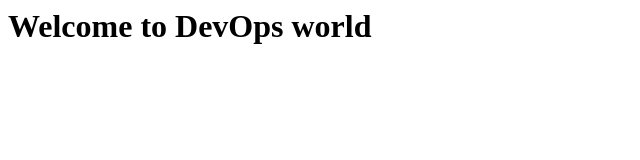
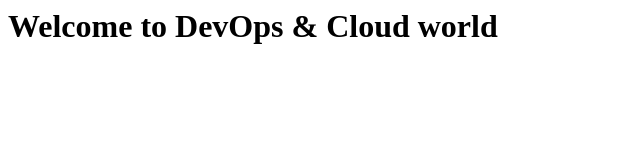
Before and after one commit to neel-max/website, a plain HTML site: page index.html in a window 1280 px wide. Shown: the whole page, without its empty margins (0-640 px from the left). Drawn offline with Linux system fonts and the light colour scheme.

Commit message:
edited index file

```diff
--- a/index.html
+++ b/index.html
@@ -1,6 +1,6 @@
 <html>
 <title>Jenkins CI/CD pipelie</title>
 <body>
-<h1>Welcome to DevOps world</h1>
+<h1>Welcome to DevOps & Cloud  world</h1>
 </body>
 </html>
```
